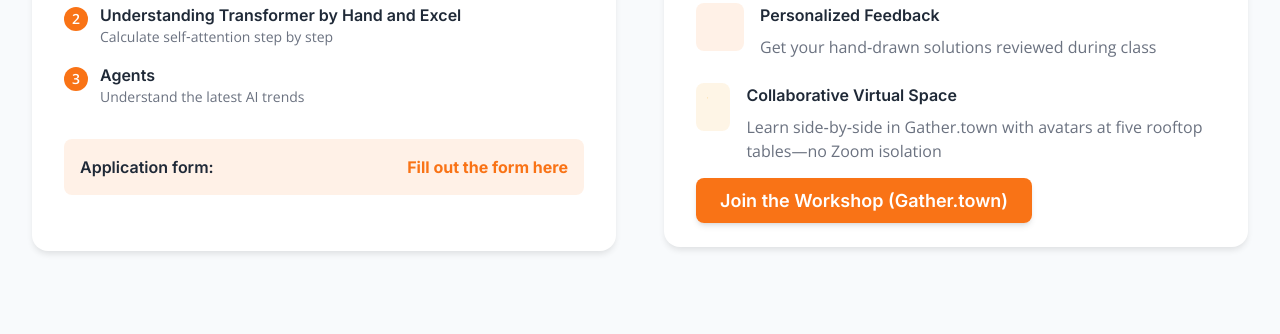
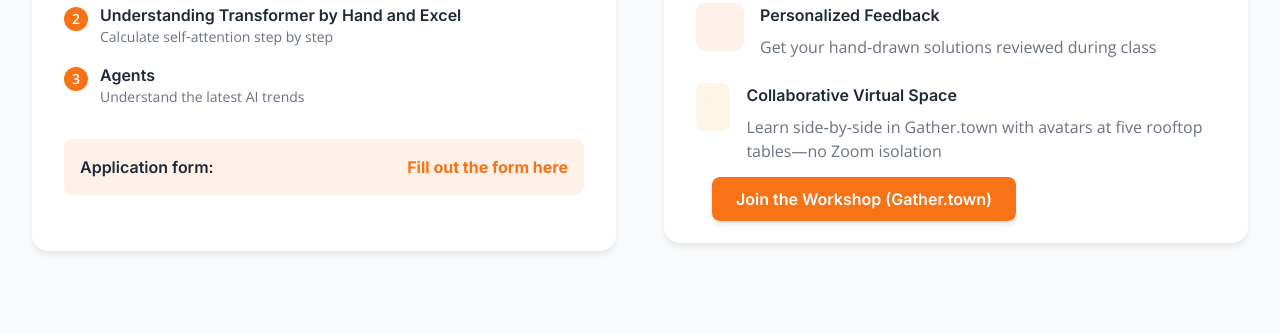
Before and after one commit to Rashpinder1985/AI-by-Hand-India, a website: page index.html in a window 1280 px wide. Shown: the part 7992-8326 px from the top of the page. Drawn offline with nearby package versions, Linux system fonts and the light colour scheme.

Commit message:
Update index.html

```diff
--- a/index.html
+++ b/index.html
@@ -54,7 +54,8 @@
     </div>
 
     <!-- Mobile Menu (hidden by default) -->
-    <div id="mobile-menu" class="md:hidden hidden mt-2 flex flex-col space-y-2">
+<div id="mobile-menu" class="md:hidden hidden mt-2 flex flex-col space-y-2 text-sm max-h-[50vh] overflow-y-auto px-4">
+
   <a href="#workshops" class="text-text-secondary hover:text-primary">Workshops</a>
   <a href="#Facilitators" class="text-text-secondary hover:text-primary">Facilitators</a>
   <a href="#Resources" class="text-text-secondary hover:text-primary">Resources</a>
@@ -538,11 +539,13 @@
               </div>
             </div>
 
-            <div class="mt-6">
-              <a href="https://byhand.ai/workshop/gather" target="_blank" class="btn-primary w-full text-lg">
-                Join the Workshop (Gather.town)
-              </a>
-            </div>
+            <div class="mt-6 px-4">
+  <a href="https://byhand.ai/workshop/gather" target="_blank"
+     class="btn-primary w-full text-base sm:text-lg text-center block">
+    Join the Workshop (Gather.town)
+  </a>
+</div>
+
           </div>
         </div>
       </div>
```
